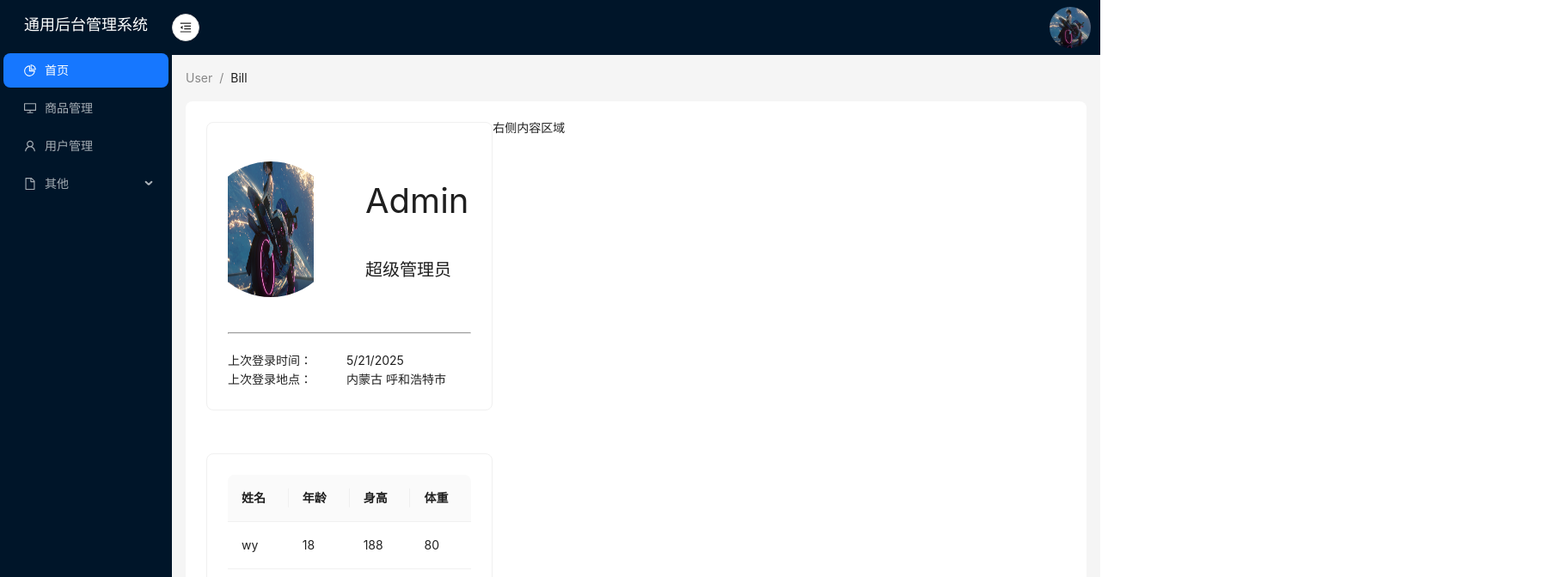
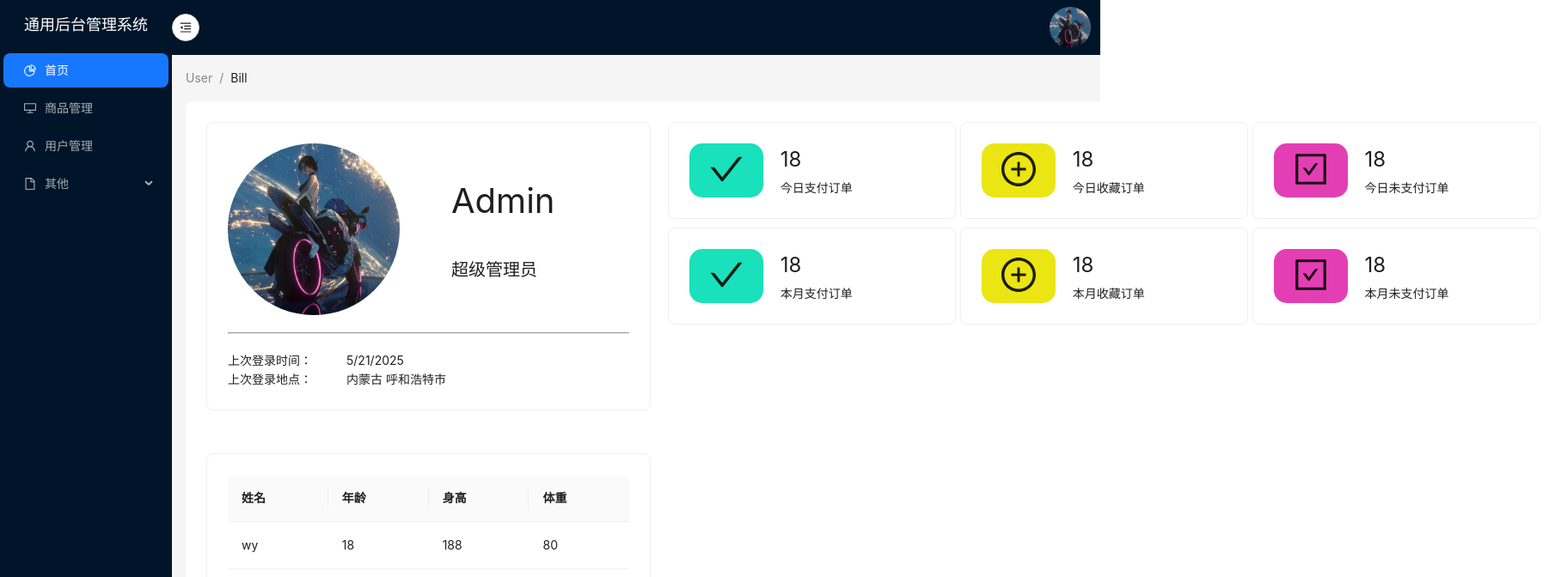
Before and after one commit to coder-WangYu/react-learn-vite, a React (Vite) app: page /home in a window 1280 px wide. Shown: the top 672 px of the page at 86% size, 1816 px wide, since content can reach past the window. Built offline with nearby package versions, Linux system fonts and the light colour scheme.

Commit message:
add: 添加首页右侧card

```diff
--- a/src/assets/mockServerData/home.js
+++ b/src/assets/mockServerData/home.js
@@ -39,6 +39,56 @@ export default function getHomeData() {
 					height: 188,
 					weight: 83
 				}
+			],
+			countData: [
+				{
+					key: 1,
+					name: 'wy',
+					value: 18,
+					icon: 'CheckOutlined',
+					color: '#18e1bb',
+					title: '今日支付订单',
+				},
+				{
+					key: 2,
+					name: 'wy',
+					value: 18,
+					icon: 'PlusCircleOutlined',
+					color: '#ebe513',
+					title: '今日收藏订单'
+				},
+				{
+					key: 3,
+					name: 'wy',
+					value: 18,
+					icon: 'CheckSquareOutlined',
+					color: '#e43eb5',
+					title: '今日未支付订单'
+				},
+				{
+					key: 4,
+					name: 'wy',
+					value: 18,
+					icon: 'CheckOutlined',
+					color: '#18e1bb',
+					title: '本月支付订单'
+				},
+				{
+					key: 5,
+					name: 'wy',
+					value: 18,
+					icon: 'PlusCircleOutlined',
+					color: '#ebe513',
+					title: '本月收藏订单'
+				},
+				{
+					key: 6,
+					name: 'wy',
+					value: 18,
+					icon: 'CheckSquareOutlined',
+					color: '#e43eb5',
+					title: '本月未支付订单'
+				}
 			]
 		}
 	}
--- a/src/components/ContentLayout/index.jsx
+++ b/src/components/ContentLayout/index.jsx
@@ -16,6 +16,7 @@ const ContentLayout = () => {
 				style={{
 					padding: 24,
 					minHeight: 360,
+					minWidth: 1600,
 					height: '100%',
 					background: colorBgContainer,
 					borderRadius: borderRadiusLG,
--- /dev/null
+++ b/src/configs/countConfig.jsx
@@ -0,0 +1,15 @@
+import {CheckOutlined, CheckSquareOutlined, PlusCircleOutlined} from "@ant-design/icons";
+
+const icons = {
+	CheckOutlined: <CheckOutlined/>,
+	CheckSquareOutlined: <CheckSquareOutlined/>,
+	PlusCircleOutlined: <PlusCircleOutlined/>,
+}
+
+function getIcons(name) {
+	return icons[name];
+}
+
+export {
+	getIcons,
+}
--- a/src/pages/home/index.jsx
+++ b/src/pages/home/index.jsx
@@ -4,13 +4,17 @@ import imgUrl from "../../assets/image/logo.png";
 import "./index.less";
 import {getTableData} from "../../api/home/index.js";
 import {homeTalbeColumn} from "../../configs/tableConfig.js";
+import {getIcons} from "../../configs/countConfig.jsx";
 
 const Home = () => {
 	// 获取表格数据
 	const [tableData, setTableData] = useState([]);
+	const [countData, setCountData] = useState([]);
+
 	useEffect(() => {
 		getTableData().then((res) => {
 			setTableData(res.data.data.tableData);
+			setCountData(res.data.data.countData);
 		})
 	}, []);
 
@@ -49,8 +53,24 @@ const Home = () => {
 			</Col>
 
 			{/* 右侧内容区域 */}
-			<Col span={16}>
-				右侧内容区域
+			<Col span={16} className="right-container">
+				<div className="count-area">
+					{
+						countData.map(item => {
+							return (
+								<Card className="card-item" key={item.key} hoverable>
+									<div className="item-wrapper">
+										<div className="icon" style={{background: item.color}}>{getIcons(item.icon)}</div>
+										<div className="infos">
+											<div className="price">{item.value}</div>
+											<div className="status">{item.title}</div>
+										</div>
+									</div>
+								</Card>
+							)
+						})
+					}
+				</div>
 			</Col>
 		</Row>
 	);
--- a/src/pages/home/index.less
+++ b/src/pages/home/index.less
@@ -1,4 +1,6 @@
 .left-container {
+  min-width: 450px;
+
   .user-infos {
     display: flex;
     justify-content: flex-start;
@@ -47,3 +49,46 @@
     }
   }
 }
+
+.right-container {
+  min-width: 970px;
+  padding-left: 20px;
+
+  .count-area {
+    display: flex;
+    flex-wrap: wrap;
+    justify-content: space-between;
+
+    .card-item {
+      margin-bottom: 10px;
+      width: 33%;
+
+
+      .item-wrapper {
+        display: flex;
+        width: 100%;
+
+
+        .icon {
+          width: 30%;
+          font-size: 40px;
+          text-align: center;
+          background: aqua;
+          border-radius: 15px;
+        }
+
+        .infos {
+          display: flex;
+          flex-direction: column;
+          justify-content: space-between;
+          padding-left: 20px;
+
+          div:first-child {
+            flex: 1;
+            font-size: 24px;
+          }
+        }
+      }
+    }
+  }
+}
```
